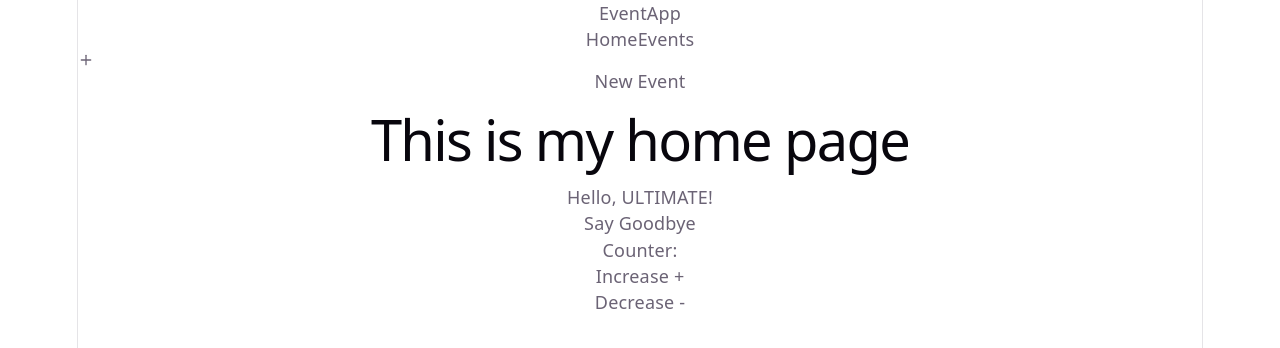
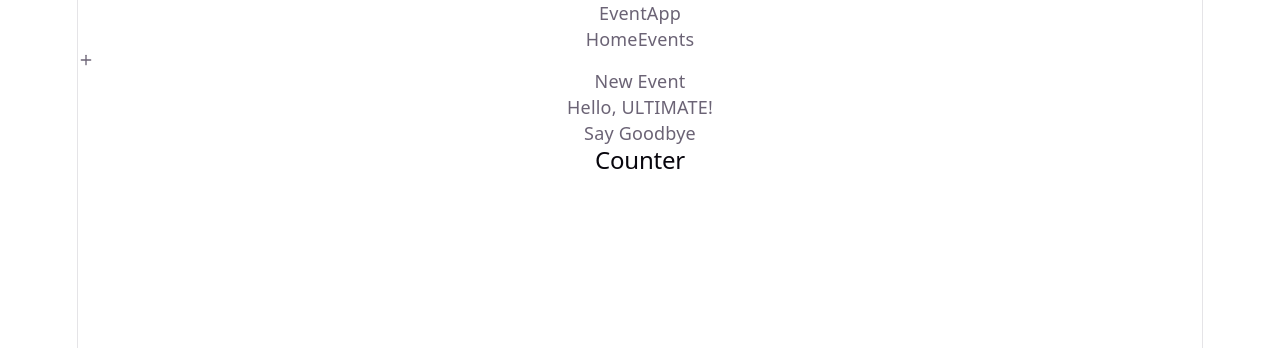
Before and after one commit to ultimatefaloe/event-app, a React (Vite) app: page / in a window 1280 px wide. Shown: the top 348 px of the page. Built offline with nearby package versions, Linux system fonts and the light colour scheme.

Commit message:
class4: working with props

```diff
--- a/src/pages/Home.jsx
+++ b/src/pages/Home.jsx
@@ -1,28 +1,20 @@
-import React, { useState } from "react";
+import { useState } from 'react'
 import GreetingCard from "../components/GreetingCard";
 import Button from "../components/Button";
 
 const Home = () => {
-  const [counter, setCounter] = useState();
+  const [state, setState] = useState()
 
   return (
-    <div className="space-y-4">
-      <h1>This is my home page</h1>
+    <div className="p-2">
       <GreetingCard name={"ULTIMATE"} />
 
-      <div className="p-2">
-        <h3 className="p-2">
-          Counter:{" "}
-          <span className="text-blue-700 font-bold text-2xl">{counter}</span>
-        </h3>
 
-        <div className="flex align-center justify-center gap-2">
-          <Button onClick={() => setCounter((prev) => prev + 1)}>
-            Increase +
-          </Button>
-          <Button onClick={() => setCounter((prev) => prev - 1)}>
-            Decrease -
-          </Button>
+      <div className="flex flex-col justify-center align-center">
+        <h2 className="text-2xl font-bold">Counter <span className="text-blue-700 font-bold text-2xl">{state}</span></h2>
+
+        <div className="p-2">
+          <Button></Button>
         </div>
       </div>
     </div>
```
Also changed, not shown: src/components/Button.jsx (+9 -5 lines).
